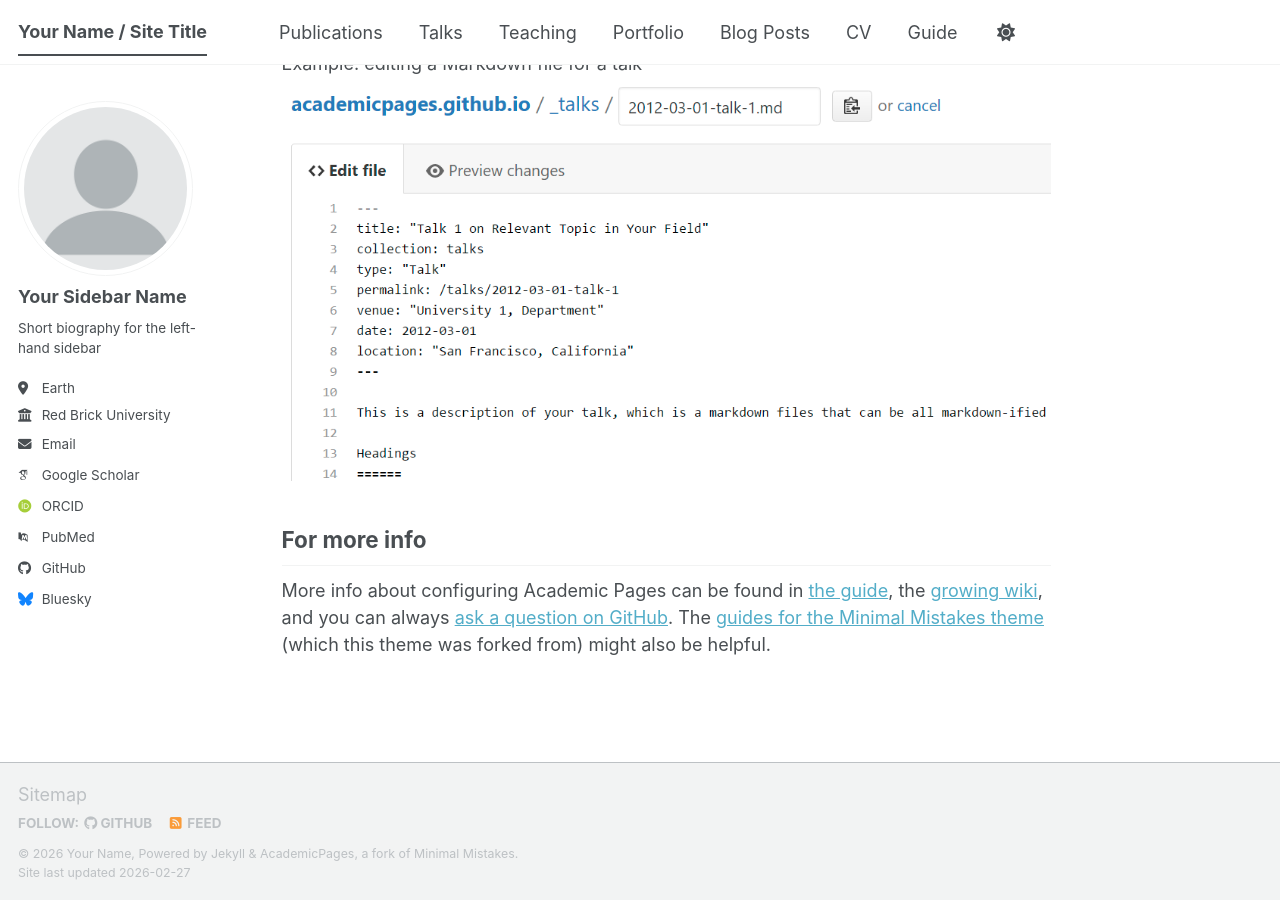
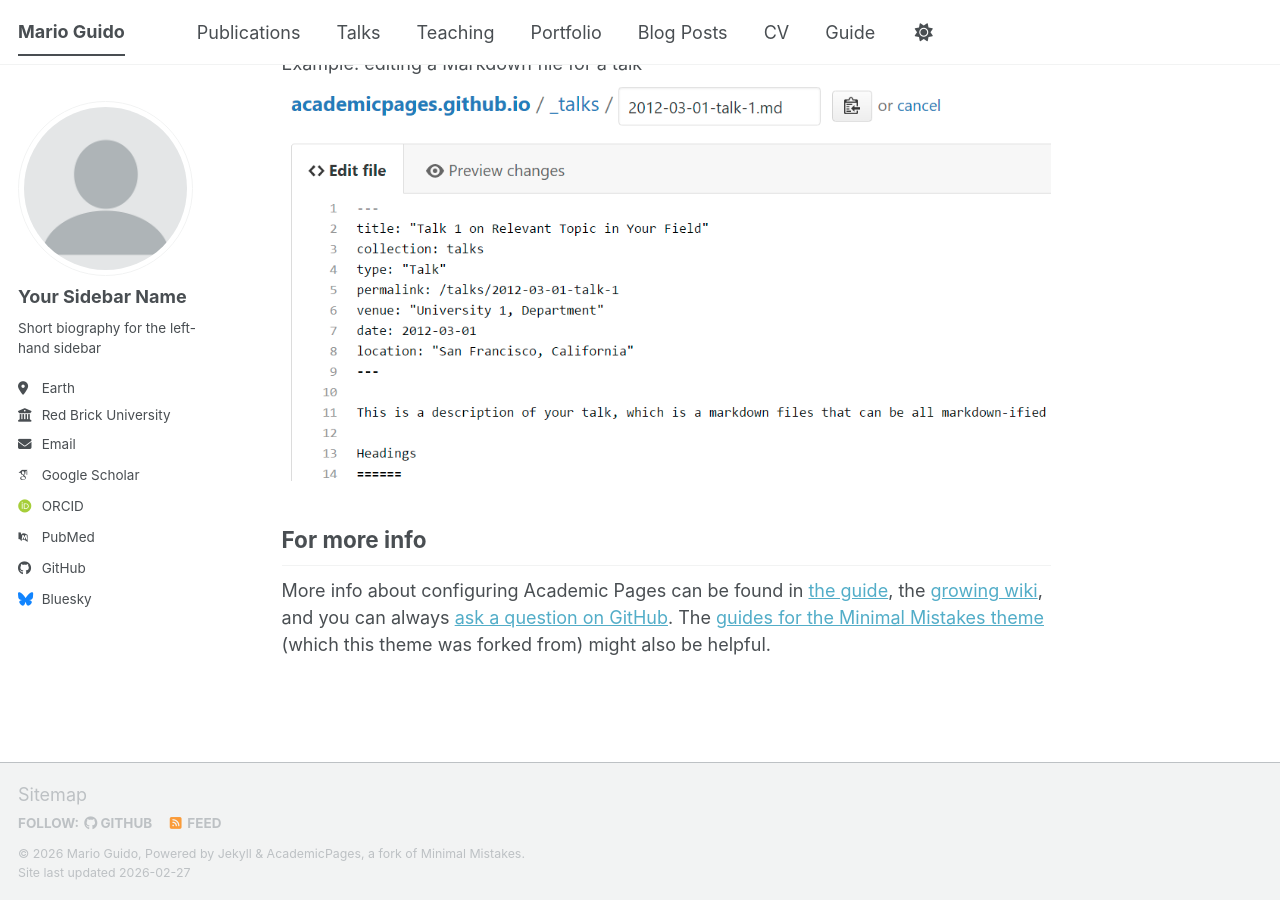
Before and after one commit to MarioGuido-dr/MarioGuido-dr.github.io, a Jekyll site: the page built from _pages/about.md, in a window 1280 px wide and 900 px high, scrolled down 2720 px. Built offline with Jekyll 4.4.1, drawn with Linux system fonts in a browser that asks for light colours; some web fonts are replaced; a script bundle is joined from its source files by our own code; library files that are not in the unit come from our copies.

Commit message:
Update _config.yml
1st try

```diff
--- a/_config.yml
+++ b/_config.yml
@@ -9,14 +9,13 @@
 # Basic Site Settings
 locale                   : "en-US"
 site_theme               : "default" # The available themes options are "default", "air", "sunrise", "mint", "dirt" and "contrast"
-title                    : "Your Name / Site Title"
+title                    : "Mario Guido"
 title_separator          : "-"
-name                     : &name "Your Name"
-description              : &description "Your Name's academic portfolio"   # Update this with a general description of your site, this is the default if not overridden by a page
-url                      : https://academicpages.github.io # The base hostname & protocol for your site e.g. "https://[your GitHub username].github.io",
-                                                           # or if you already have some other page hosted on Github then use "https://[your GitHub username].github.io/[Your Repo Name]"
+name                     : &name "Mario Guido"
+description              : &description "PhD Candidate in Law & Graduate Lecturer"   # Update this with a general description of your site, this is the default if not overridden by a page
+url                      : https://marioguido-dr.github.io
 baseurl                  : "" # the subpath of your site, e.g. "/blog"
-repository               : "academicpages/academicpages.github.io"
+repository               : "MarioGuido-dr/MarioGuido-dr.github.io"
 
 # Site Author - The following control what appear as part of the author content on the side bar.
 #               If a field is blank the icon and link will not appear, otherwise it will be shown.
```
